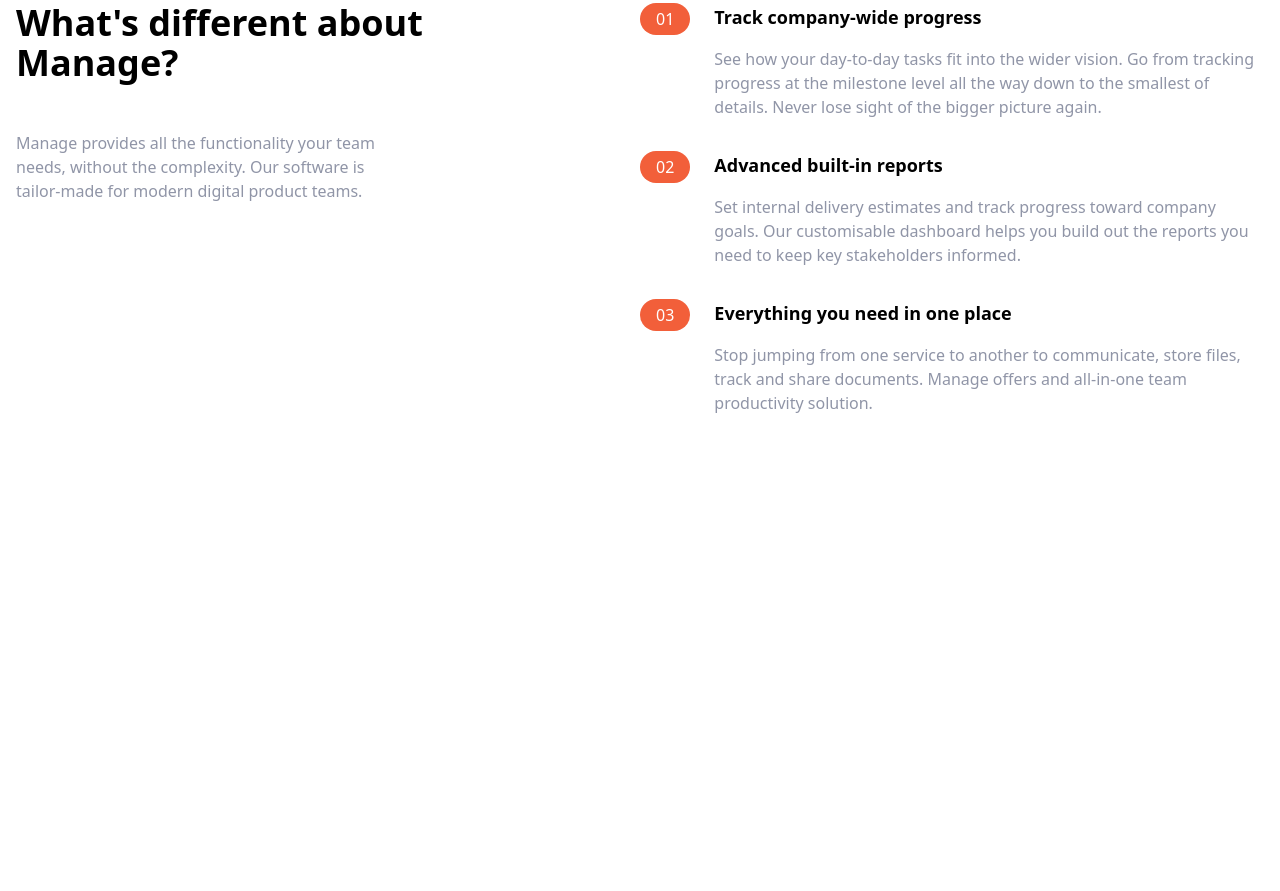
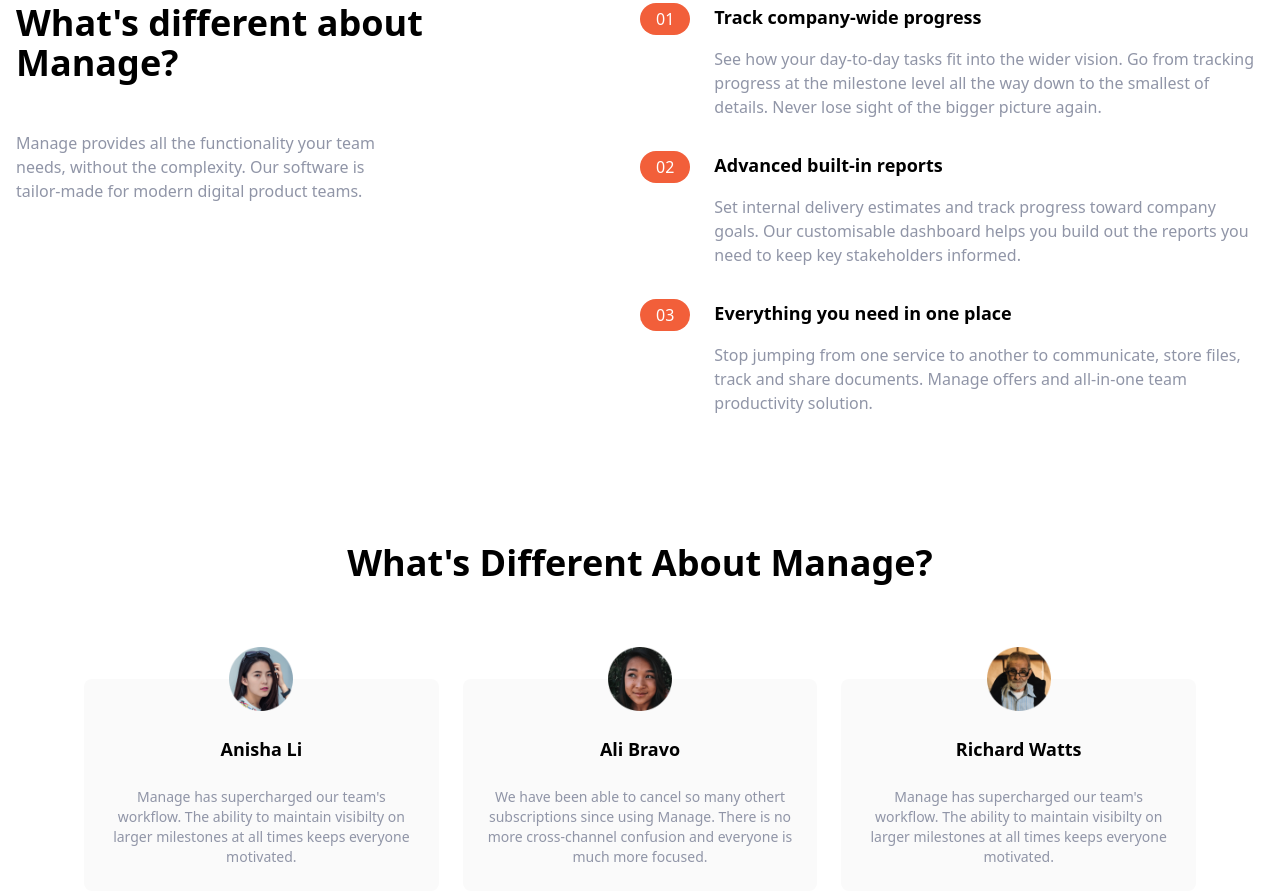
Before and after one commit to Udeme98/Manage, a website: page index.html in a window 1280 px wide. Shown: the part 694-1585 px from the top of the page. Before the commit the page ends 1109 px from the top, so only its background shows below. Drawn offline with Linux system fonts and the light colour scheme.

Commit message:
Added the testimonials section

```diff
--- a/index.html
+++ b/index.html
@@ -164,5 +164,55 @@
         </div>
       </div>
     </section>
+
+    <!-- Testimonials Section -->
+    <section id="testimonials">
+      <div class="max-w-6xl px-5 mx-auto mt-32 text-center">
+        <h2 class="text-4xl font-bold text-center">
+          What's Different About Manage?
+        </h2>
+        <!--Testimonials container-->
+        <div class="flex flex-col mt-24 md:flex-row md:space-x-6">
+          <!--Testimonial 1-->
+          <div
+            class="flex flex-col items-center p-6 space-y-6 rounded-lg bg-veryLightGrey md:w-1/3"
+          >
+            <img src="img/avatar-anisha.png" class="w-16 -mt-14" />
+            <h5 class="text-lg font-bold">Anisha Li</h5>
+            <p class="text-sm text-darkGrayishBlue">
+              Manage has supercharged our team's workflow. The ability to
+              maintain visibilty on larger milestones at all times keeps
+              everyone motivated.
+            </p>
+          </div>
+
+          <!--Testimonial 2-->
+          <div
+            class="flex flex-col items-center p-6 space-y-6 rounded-lg bg-veryLightGrey md:w-1/3"
+          >
+            <img src="img/avatar-ali.png" class="w-16 -mt-14" />
+            <h5 class="text-lg font-bold">Ali Bravo</h5>
+            <p class="text-sm text-darkGrayishBlue">
+              We have been able to cancel so many othert subscriptions since
+              using Manage. There is no more cross-channel confusion and
+              everyone is much more focused.
+            </p>
+          </div>
+
+          <!--Testimonial 2-->
+          <div
+            class="flex flex-col items-center p-6 space-y-6 rounded-lg bg-veryLightGrey md:w-1/3"
+          >
+            <img src="img/avatar-richard.png" class="w-16 -mt-14" />
+            <h5 class="text-lg font-bold">Richard Watts</h5>
+            <p class="text-sm text-darkGrayishBlue">
+              Manage has supercharged our team's workflow. The ability to
+              maintain visibilty on larger milestones at all times keeps
+              everyone motivated.
+            </p>
+          </div>
+        </div>
+      </div>
+    </section>
   </body>
 </html>
```
Also changed, not shown: css/main.css, img/avatar-richard.png (added).
